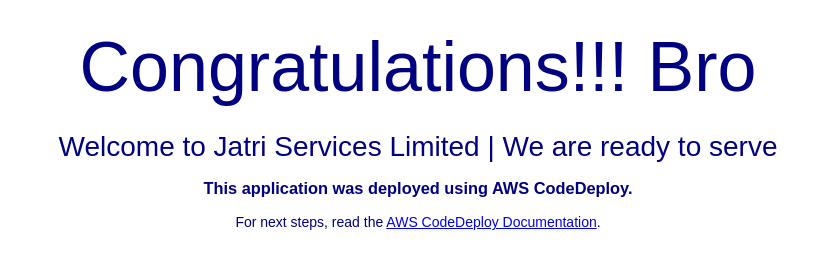
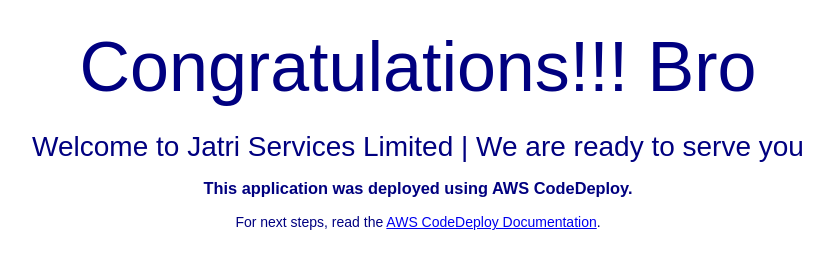
Before and after one commit to Belalgit/aws_cicd_pipline_codedeploy, a plain HTML site: page index.html in a window 1280 px wide. Shown: the part 220-488 px from the top of the page, without its empty margins (222-1055 px from the left). Drawn offline with Linux system fonts and the light colour scheme.

Commit message:
deploy to you

```diff
--- a/index.html
+++ b/index.html
@@ -28,7 +28,7 @@
   <div align="center">
     <img src="https://s3.ap-south-1.amazonaws.com/www.basava.com/aar_logo_final.png" style="max-width: 20%;">
     <h1>Congratulations!!! Bro</h1>
-      <h2>Welcome to Jatri Services Limited | We are ready to serve</h2>
+      <h2>Welcome to Jatri Services Limited | We are ready to serve you</h2>
     <h3>This application was deployed using AWS CodeDeploy.</h3>
     <p>For next steps, read the <a href="http://aws.amazon.com/documentation/codedeploy">AWS CodeDeploy Documentation</a>.</p>
   </div>
```
